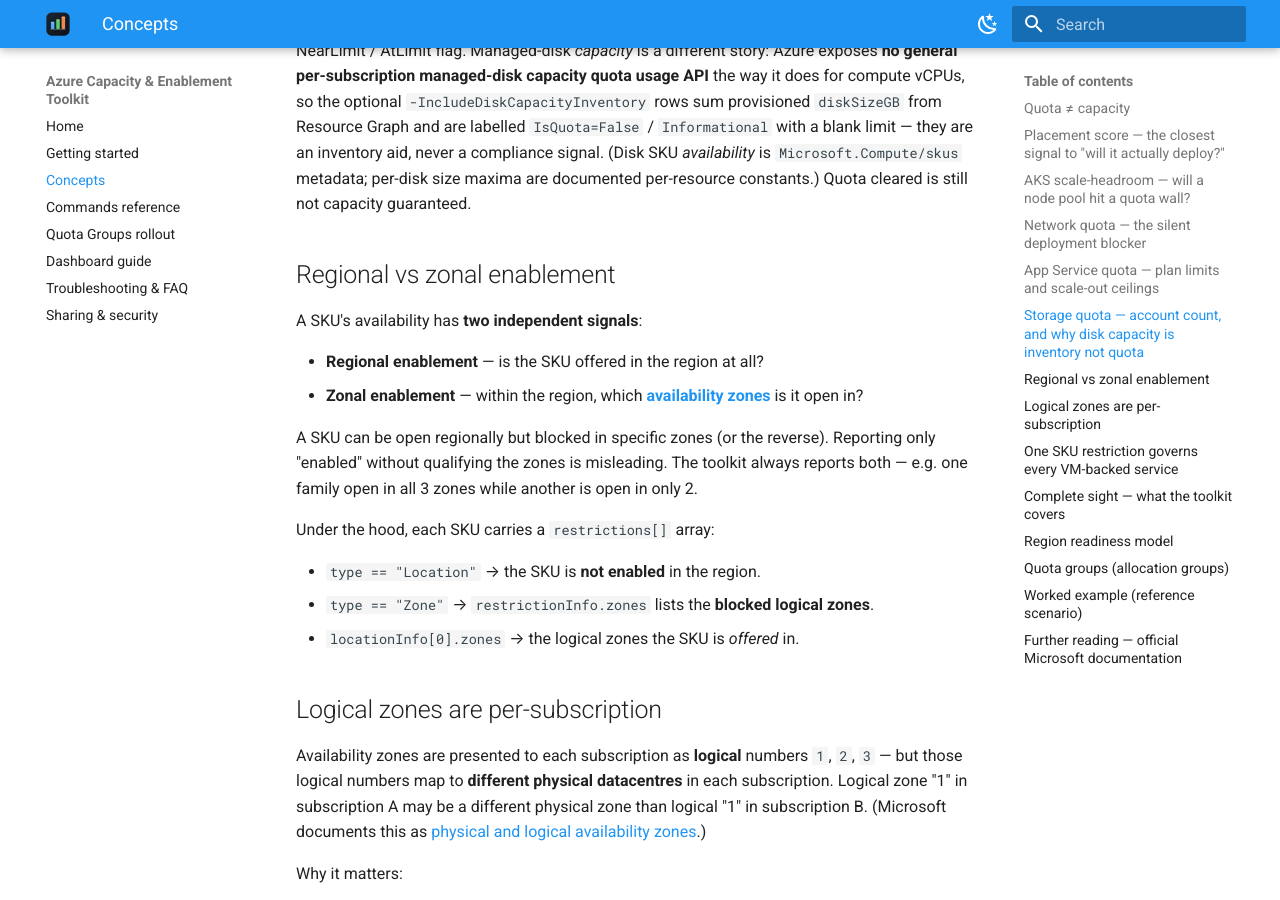
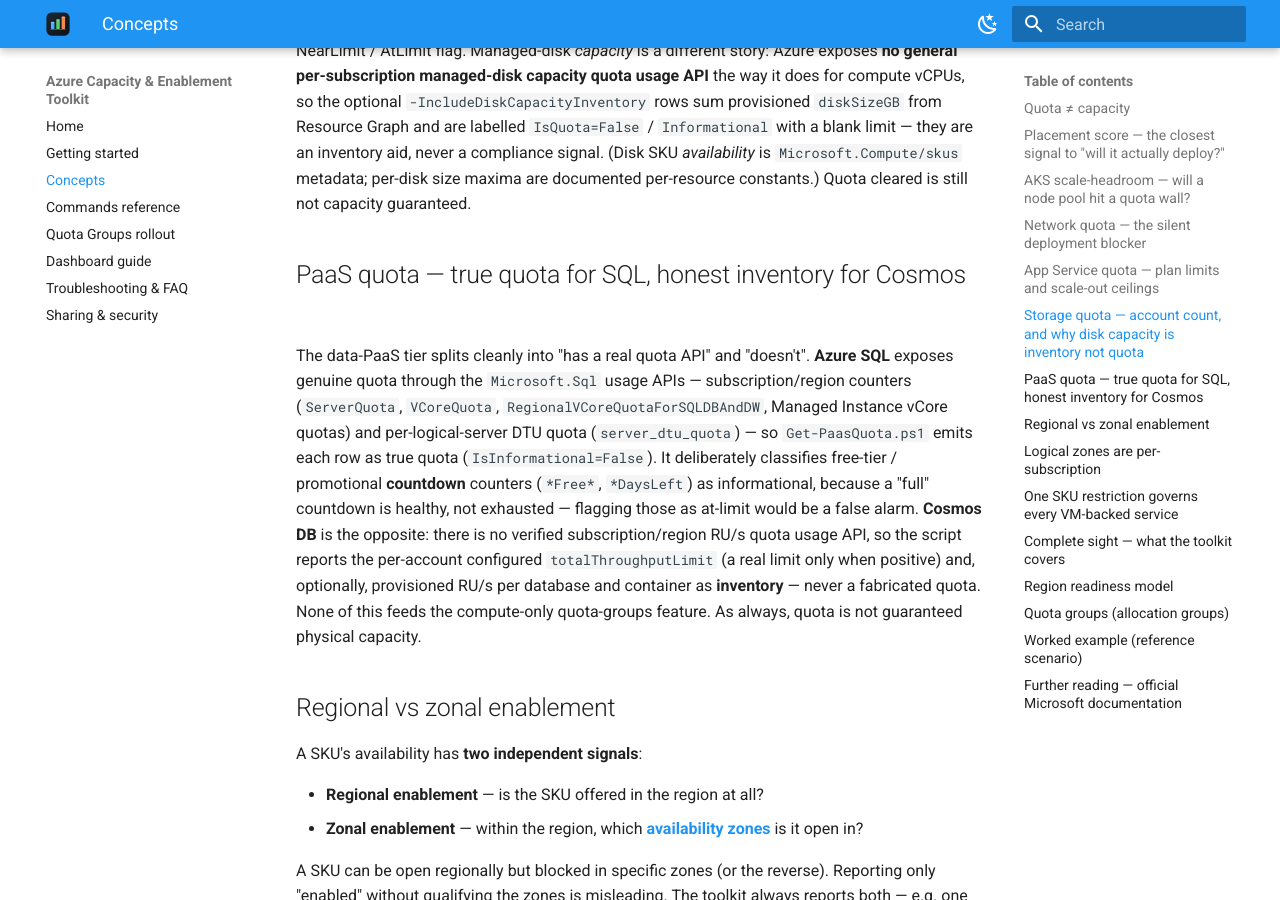
Before and after one commit to microsoft/capacity-toolkit, an MkDocs documentation site: the page built from docs/concepts.md, in a window 1280 px wide and 900 px high, scrolled down 2668 px. Built offline with MkDocs 1.6.1 and Material for MkDocs 9.7.7, drawn with Linux system fonts in a browser that asks for light colours.

Commit message:
feat: add PaaS quota visibility for Azure SQL + Cosmos DB (Get-PaasQuota.ps1) (#26)
Read-only data-PaaS coverage. Azure SQL is true quota from the
Microsoft.Sql usage APIs: subscription/region counters (ServerQuota,
VCoreQuota, RegionalVCoreQuotaForSQLDBAndDW, Managed Instance vCore
quotas) and per-server DTU quota (server_dtu_quota), emitted generically
with used/limit/available/PctUsed + OK/NearLimit/AtLimit flags;
free-tier/promotional countdown counters (*Free*, *DaysLeft) are
classified Informational so a healthy full countdown isn't mistaken for
exhaustion. Cosmos DB has no verified subscription/region RU/s quota API,
so it is reported as inventory: per-account configured
totalThroughputLimit (real only when positive) and optionally
(-IncludeCosmosThroughputInventory) provisioned RU/s per SQL-API database
and container, all flagged informational. Scope via -Service. Does not
feed the compute-only quota-groups feature. Reader-only.

Resolves #15.

Co-authored-by: Copilot <223556219+Copilot@users.noreply.github.com>

```diff
--- a/docs/concepts.md
+++ b/docs/concepts.md
@@ -104,6 +104,20 @@ capacity quota usage API** the way it does for compute vCPUs, so the optional
 `IsQuota=False` / `Informational` with a blank limit — they are an inventory aid, never a compliance
 signal. (Disk SKU *availability* is `Microsoft.Compute/skus` metadata; per-disk size maxima are
 documented per-resource constants.) Quota cleared is still not capacity guaranteed.
+
+## PaaS quota — true quota for SQL, honest inventory for Cosmos
+
+The data-PaaS tier splits cleanly into "has a real quota API" and "doesn't". **Azure SQL** exposes
+genuine quota through the `Microsoft.Sql` usage APIs — subscription/region counters (`ServerQuota`,
+`VCoreQuota`, `RegionalVCoreQuotaForSQLDBAndDW`, Managed Instance vCore quotas) and per-logical-server
+DTU quota (`server_dtu_quota`) — so `Get-PaasQuota.ps1` emits each row as true quota
+(`IsInformational=False`). It deliberately classifies free-tier / promotional **countdown** counters
+(`*Free*`, `*DaysLeft`) as informational, because a "full" countdown is healthy, not exhausted —
+flagging those as at-limit would be a false alarm. **Cosmos DB** is the opposite: there is no verified
+subscription/region RU/s quota usage API, so the script reports the per-account configured
+`totalThroughputLimit` (a real limit only when positive) and, optionally, provisioned RU/s per
+database and container as **inventory** — never a fabricated quota. None of this feeds the
+compute-only quota-groups feature. As always, quota is not guaranteed physical capacity.
 
 ## Regional vs zonal enablement
 
```
Also changed, not shown: AGENTS.md (+1 -1 lines), CHANGELOG.md (+13 -0 lines), README.md (+4 -0 lines), docs/commands.md (+1 -0 lines), docs/getting-started.md (+1 -0 lines), 1 other file.
